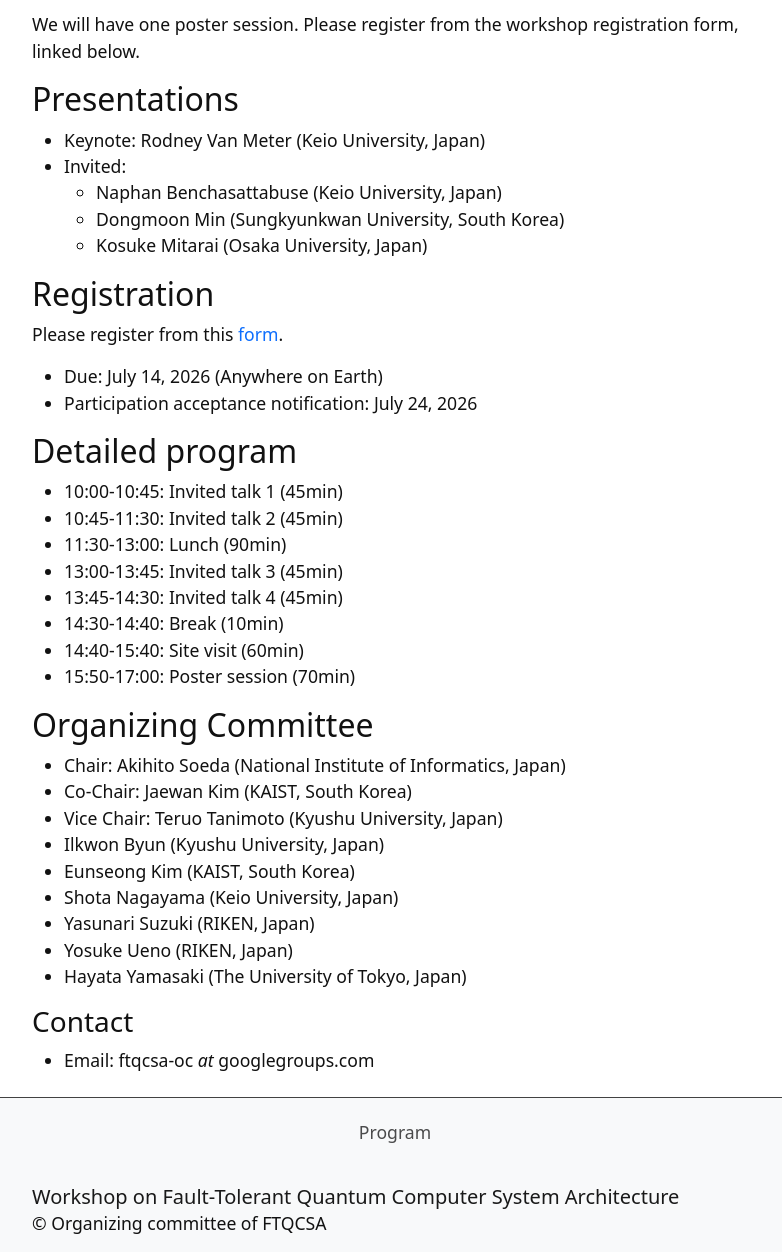
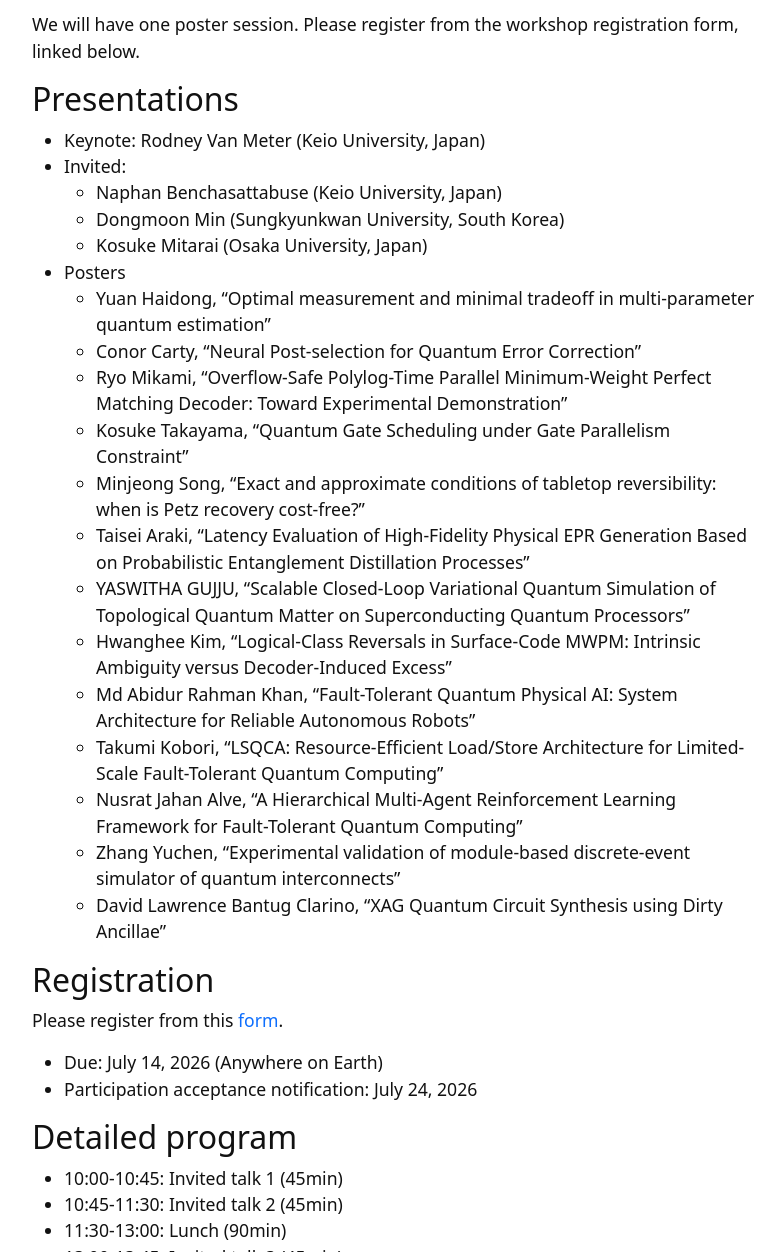
Before and after one commit to ftqcsa/ftqcsa.github.io, a Jekyll site: the page built from content/2026.md, in a window 1280 px wide and 1400 px high, scrolled down 1533 px, cut to the strip 0-1252 px from the top of the window. Shown: the whole strip, without its empty margins (245-1027 px from the left). Built offline with Jekyll 4.4.1, drawn with Linux system fonts in a browser that asks for light colours.

Commit message:
Update 2026.md

```diff
--- a/content/2026.md
+++ b/content/2026.md
@@ -32,6 +32,20 @@
   - Naphan Benchasattabuse (Keio University, Japan)
   - Dongmoon Min (Sungkyunkwan University, South Korea)
   - Kosuke Mitarai (Osaka University, Japan)
+- Posters
+  - Yuan Haidong,	"Optimal measurement and minimal tradeoff in multi-parameter quantum estimation"
+  - Conor Carty, "Neural Post-selection for Quantum Error Correction"
+  - Ryo Mikami, "Overflow-Safe Polylog-Time Parallel Minimum-Weight Perfect Matching Decoder: Toward Experimental Demonstration"
+  - Kosuke Takayama, "Quantum Gate Scheduling under Gate Parallelism Constraint"
+  - Minjeong Song, "Exact and approximate conditions of tabletop reversibility: when is Petz recovery cost-free?"
+  - Taisei Araki, "Latency Evaluation of High-Fidelity Physical EPR Generation Based  on Probabilistic Entanglement Distillation Processes"
+  - YASWITHA GUJJU, "Scalable Closed-Loop Variational Quantum Simulation of Topological Quantum Matter on Superconducting Quantum Processors"
+  - Hwanghee Kim, "Logical-Class Reversals in Surface-Code MWPM: Intrinsic Ambiguity versus Decoder-Induced Excess"
+  - Md Abidur Rahman Khan, "Fault-Tolerant Quantum Physical AI: System Architecture for Reliable Autonomous Robots"
+  - Takumi Kobori, "LSQCA: Resource-Efficient Load/Store Architecture for Limited-Scale Fault-Tolerant Quantum Computing"
+  - Nusrat Jahan Alve, "A Hierarchical Multi-Agent Reinforcement Learning Framework for Fault-Tolerant Quantum Computing"
+  - Zhang Yuchen, "Experimental validation of module-based discrete-event simulator of quantum interconnects"
+  - David Lawrence Bantug Clarino, "XAG Quantum Circuit Synthesis using Dirty Ancillae"
 
 ## Registration
 
```
